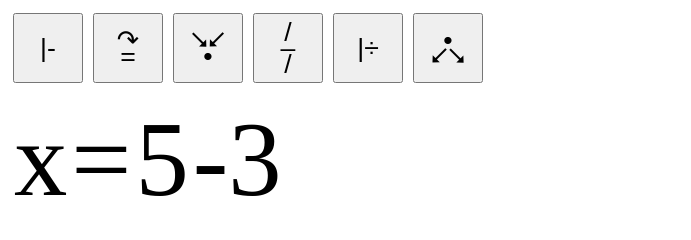
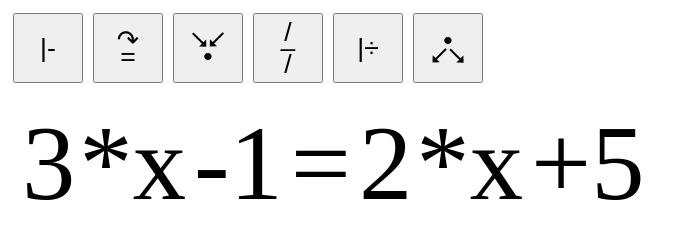
Before and after one commit to terjekol/FunkyTerje, a plain HTML site: page math/index.html in a window 1280 px wide. Shown: the whole page, without its empty margins (0-691 px from the left). Drawn offline with Linux system fonts and the light colour scheme.

Commit message:
Update index.html

```diff
--- a/math/index.html
+++ b/math/index.html
@@ -62,7 +62,8 @@
 
     <script>
         // model.mathText = 'x+1/(x+2)=5';
-        model.mathText = 'x=5-3';
+        // model.mathText = 'x=5-3';
+        model.mathText = '3*x-1=2*x+5';
         updateView();
 
         function updateView() {
```
